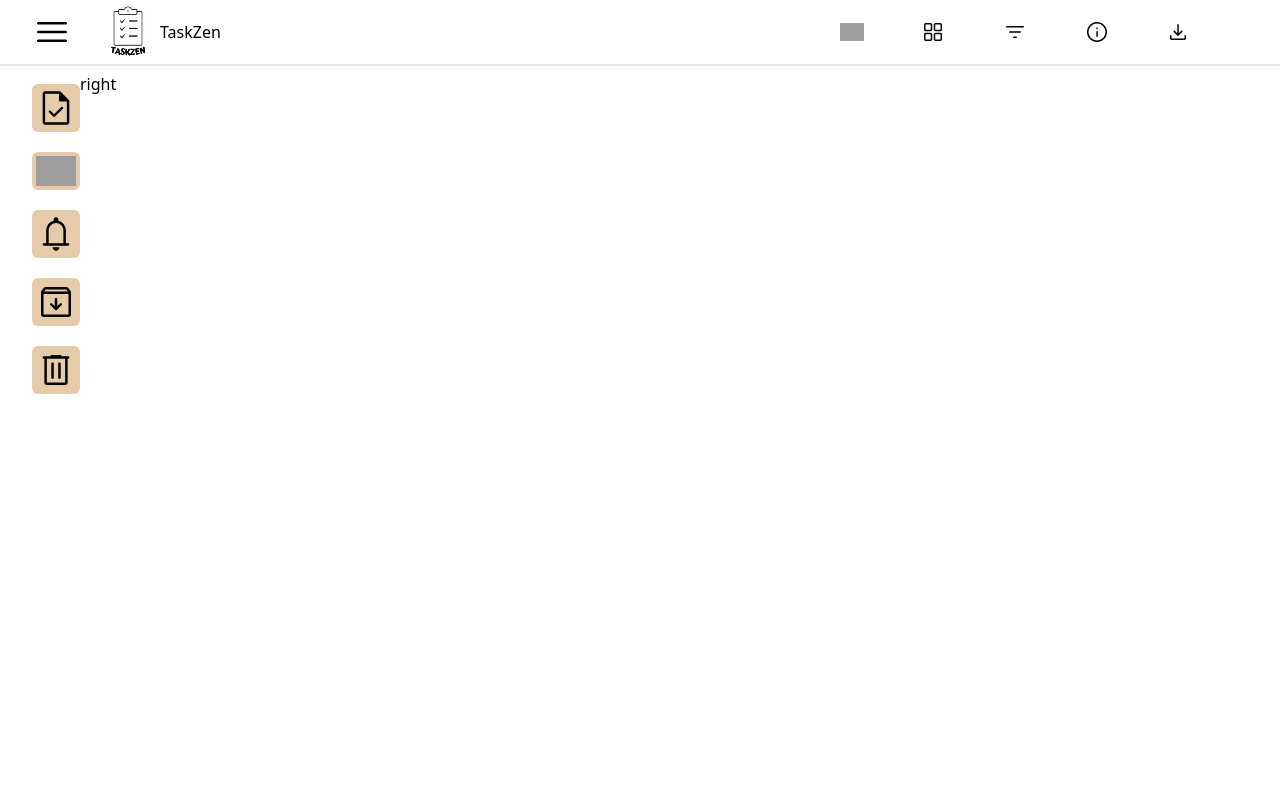
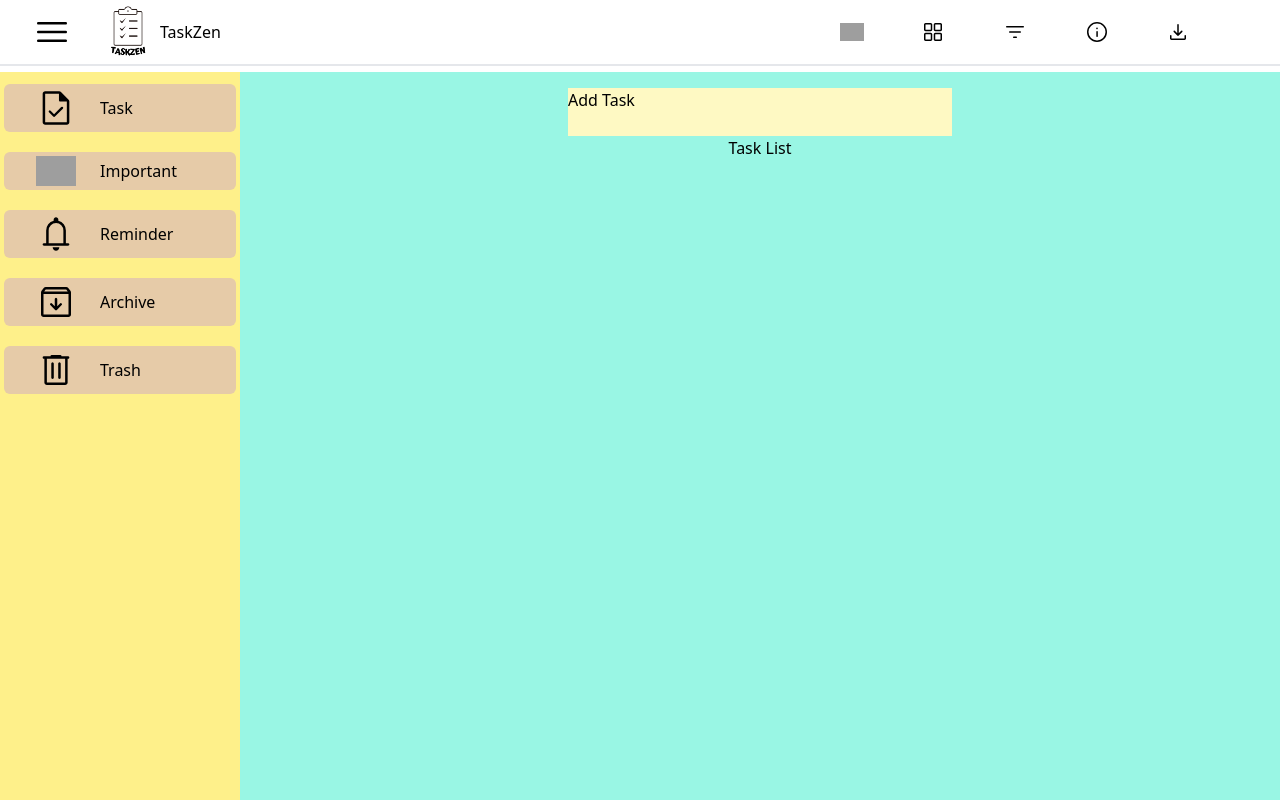
Before and after one commit to s-soumyakanta/taskmuse, a React (Create React App) app: page / in a window 1280 px wide. Built offline with nearby package versions, Linux system fonts and the light colour scheme; grey boxes are pictures that could not be loaded.

Commit message:
ShowTask added

```diff
--- a/src/App.tsx
+++ b/src/App.tsx
@@ -1,9 +1,10 @@
 import {useState} from "react"
 import Navbar from './components/Navbar';
 import Sidebar from './components/Sidebar';
+import ShowTask from "./components/ShowTask";
 
 const App = () => {
-  const [toggle,setToggle] = useState(false)
+  const [toggle,setToggle] = useState(true)
   const toggleMenu = () =>{
     setToggle(!toggle)
   }
@@ -22,8 +23,8 @@ const App = () => {
           <div>
             <Sidebar shouldToggle={toggle} />
           </div>
-          <div>
-            right
+          <div className="bg-teal-200 w-full flex justify-center">
+            <ShowTask />
           </div>
           </div>
         </div>
--- /dev/null
+++ b/src/components/ShowTask.tsx
@@ -0,0 +1,14 @@
+
+const ShowTask = () => {
+  return (
+    <>
+      <div className="w-full flex flex-col items-center">
+        <div className="h-12 bg-yellow-100 w-96 mt-4">Add Task</div>
+        <div>Task List</div>
+
+      </div>
+    </>
+  )
+}
+
+export default ShowTask
--- /dev/null
+++ b/src/components/TaskModal.tsx
@@ -0,0 +1,12 @@
+
+const TaskModal = () => {
+  return (
+    <>
+      <div>
+        Modal
+      </div>
+    </>
+  )
+}
+
+export default TaskModal
```
